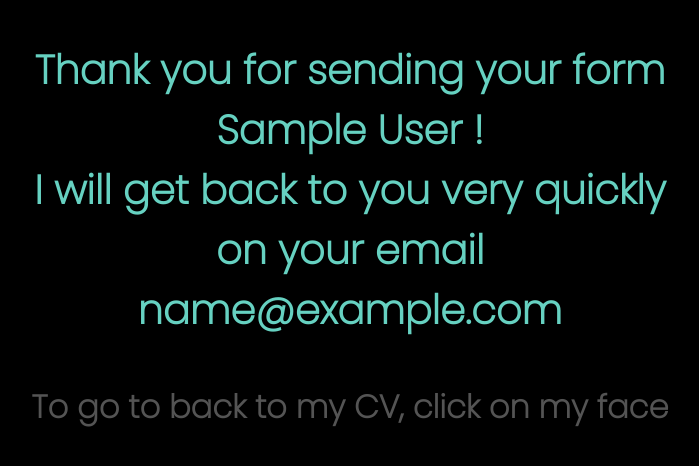
After one commit to christophe-kleitz/CV_John_Wick, a PHP site: page /success.php in a window 1280 px wide. The commit adds this page. Shown: the top 466 px of the page, without its empty margins (290-989 px from the left). Run offline with PHP 8.4, Linux system fonts and the light colour scheme; the visitor is signed in with stand-in values (Sample User, id 1); some libraries are stand-ins or nearby versions.

```diff
--- /dev/null
+++ b/success.php
@@ -0,0 +1,35 @@
+<?php session_start(); ?>
+
+<!DOCTYPE html>
+<html lang="en">
+<head>
+    <meta charset="utf-8">
+    <title>Thank you</title>
+    <link rel="stylesheet" href="css/style_template.css">
+    <link rel="stylesheet" href="css/style_form.css">
+
+    <link rel="stylesheet" href="https://use.fontawesome.com/releases/v5.8.1/css/all.css"
+          integrity="sha384-50oBUHEmvpQ+1lW4y57PTFmhCaXp0ML5d60M1M7uH2+nqUivzIebhndOJK28anvf" crossorigin="anonymous">
+    <link href="https://fonts.googleapis.com/css2?family=Abril+Fatface&display=swap" rel="stylesheet">
+    <link href="https://fonts.googleapis.com/css2?family=Abril+Fatface&family=Poppins:wght@200&display=swap"
+          rel="stylesheet">
+
+</head>
+<body>
+
+<div class="thanks-message">
+
+    <div class="message">
+        <h3>Thank you for sending your form <?php echo $_SESSION["firstname"]; ?> ! <br>
+            I will get back to you very quickly on your email <?php echo $_SESSION["mail"]; ?> </h3>
+    </div>
+
+    <div class="redirection">
+        <h4>To go to back to my CV, click on my face</h4>
+        <a href="index.php"> <img src=images/redirection-jw.jpg alt="My most beautiful smile"/></a>
+    </div>
+
+</div>
+
+</body>
+</html>
```
Also changed, not shown: verify.php (+18 -18 lines).
